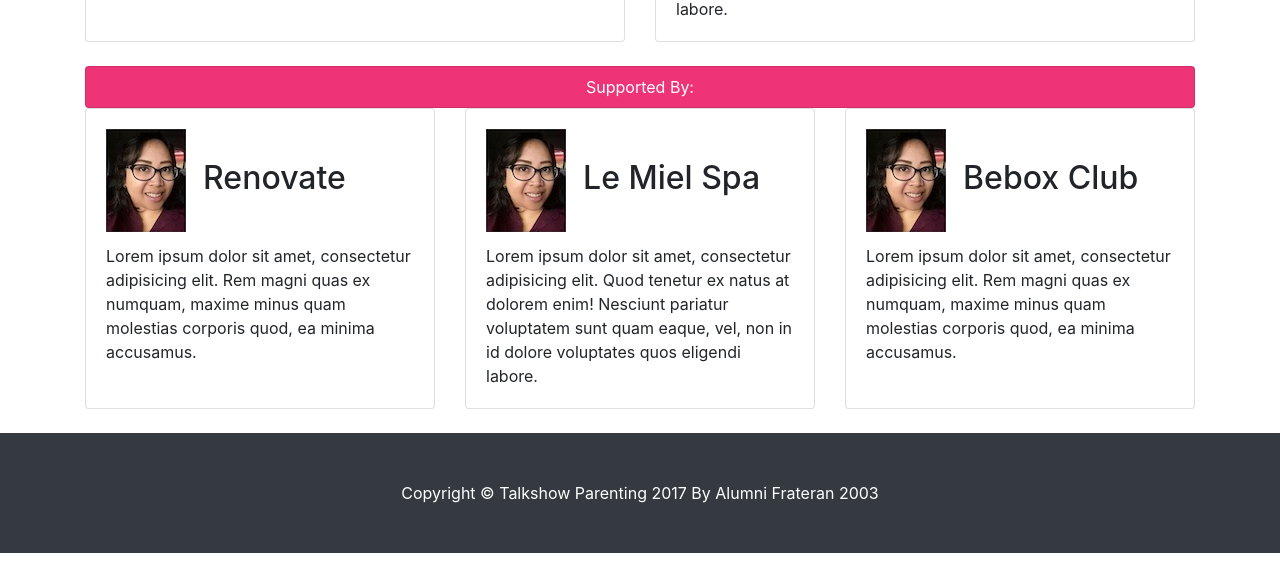
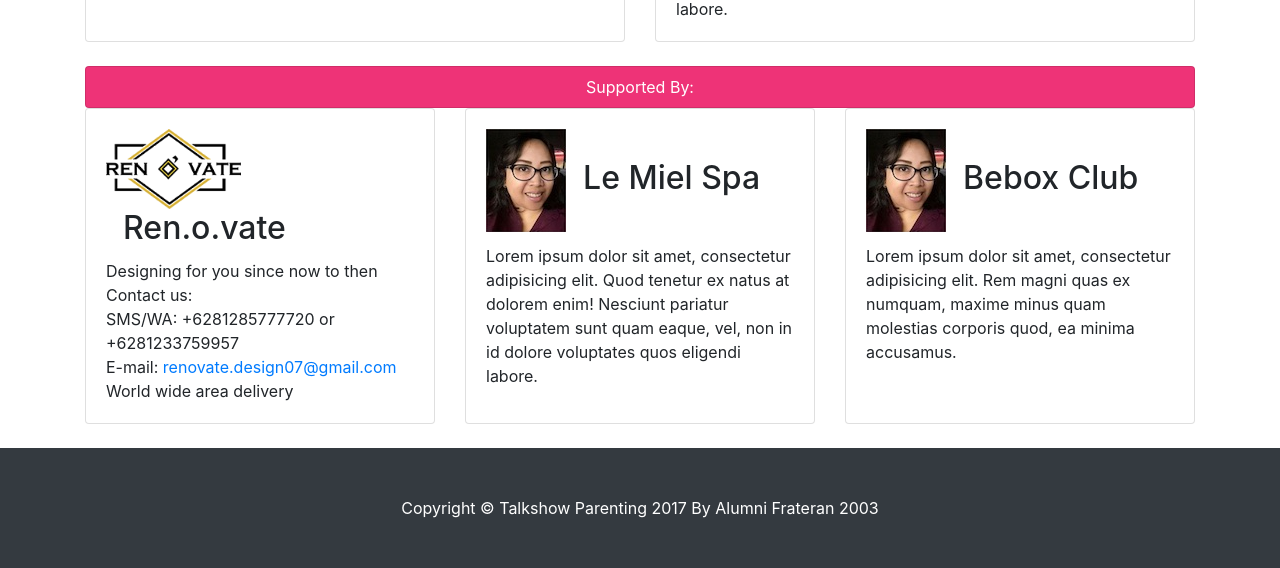
Before and after one commit to talkshowparenting/talkshowparenting.github.io, a website: page index.html in a window 1280 px wide. Shown: the part 810-1378 px from the top of the page. Drawn offline with Linux system fonts and the light colour scheme.

Commit message:
added ren o vate

```diff
--- a/index.html
+++ b/index.html
@@ -122,8 +122,8 @@ Hai Moms and Dads! 📱💻🖥 Gadget tidak bisa dilepaskan dari kehidupan kids
         <div class="col-md-4 mb-4">
           <div class="card h-100">
             <div class="card-body">
-              <h2 class="card-title"><img src="img/edwina.jpg" alt="Edwina Natalia, M.Psi" width="80" height="103">&nbsp;&nbsp;Renovate</h2>
-              <p class="card-text">Lorem ipsum dolor sit amet, consectetur adipisicing elit. Rem magni quas ex numquam, maxime minus quam molestias corporis quod, ea minima accusamus.</p>
+              <h2 class="card-title"><img src="img/renovate.png" alt="Edwina Natalia, M.Psi" height="80">&nbsp;&nbsp;Ren.o.vate</h2>
+              <p class="card-text">Designing for you since now to then Contact us:<br/>SMS/WA: +6281285777720 or +6281233759957<br/>E-mail: <a href="mailto:renovate.design07@gmail.com">renovate.design07@gmail.com</a> World wide area delivery</p>
             </div>
             <!--div class="card-footer">
               <a href="#" class="btn btn-primary">More Info</a>
```
Also changed, not shown: img/renovate.png (added).
